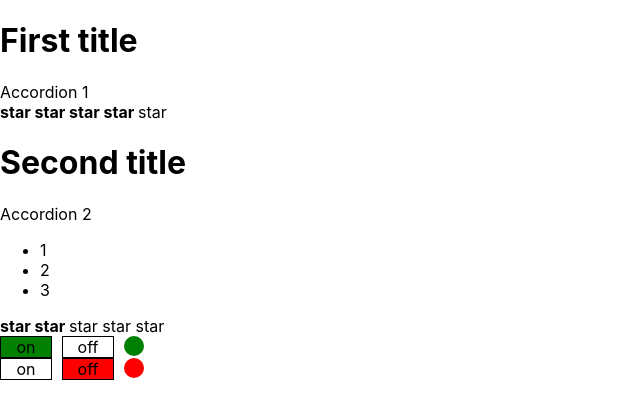
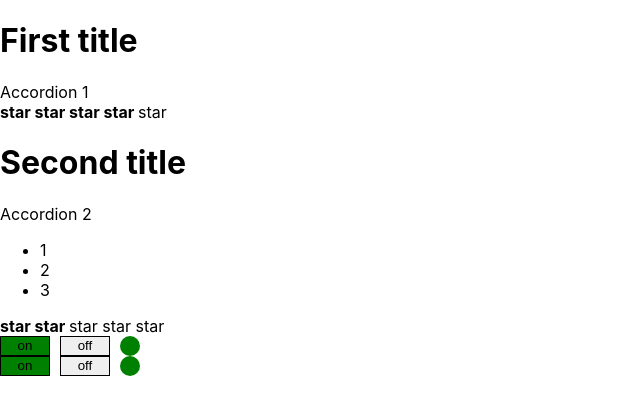
Before and after one commit to antonsadovskiy/react-kabzda, a React (Create React App) app: page / in a window 1280 px wide. Shown: the top 418 px of the page, without its empty margins (0-640 px from the left). Built offline with nearby package versions, Linux system fonts and the light colour scheme.

Commit message:
added opportunity to change state

```diff
--- a/src/components/OnOff/OnOff.tsx
+++ b/src/components/OnOff/OnOff.tsx
@@ -1,21 +1,37 @@
-import React from 'react';
+import React, {useState} from 'react';
 import s from './OnOff.module.css'
 
 type OnOffPropsType = {
     state: boolean
 }
 
+type FilterType = 'on' | 'off'
+
 export function OnOff(props: OnOffPropsType) {
+
+    let [filter, setFilter] = useState<FilterType>('on')
+
+    const changeFilter = (value: FilterType) => {
+        setFilter(value)
+    }
+
+    let filteredState = props.state
+    if (filter === 'on'){
+        filteredState = true
+    }
+    if (filter === 'off'){
+        filteredState = false
+    }
 
     return (
         <div className={s.container}>
-            <div className={(props.state)? s.blockOn : s.block}>
+            <button className={(filteredState)? s.blockOn : s.block} onClick={ () => changeFilter('on') }>
                 on
-            </div>
-            <div className={!(props.state)? s.blockOff : s.block}>
+            </button>
+            <button className={!(filteredState)? s.blockOff : s.block} onClick={ () => changeFilter('off') }>
                 off
-            </div>
-            <div className={(props.state)? `${s.lampOn} ${s.lamp}` : `${s.lampOff} ${s.lamp}`}>
+            </button>
+            <div className={(filteredState)? `${s.lampOn} ${s.lamp}` : `${s.lampOff} ${s.lamp}`}>
 
             </div>
         </div>
```
